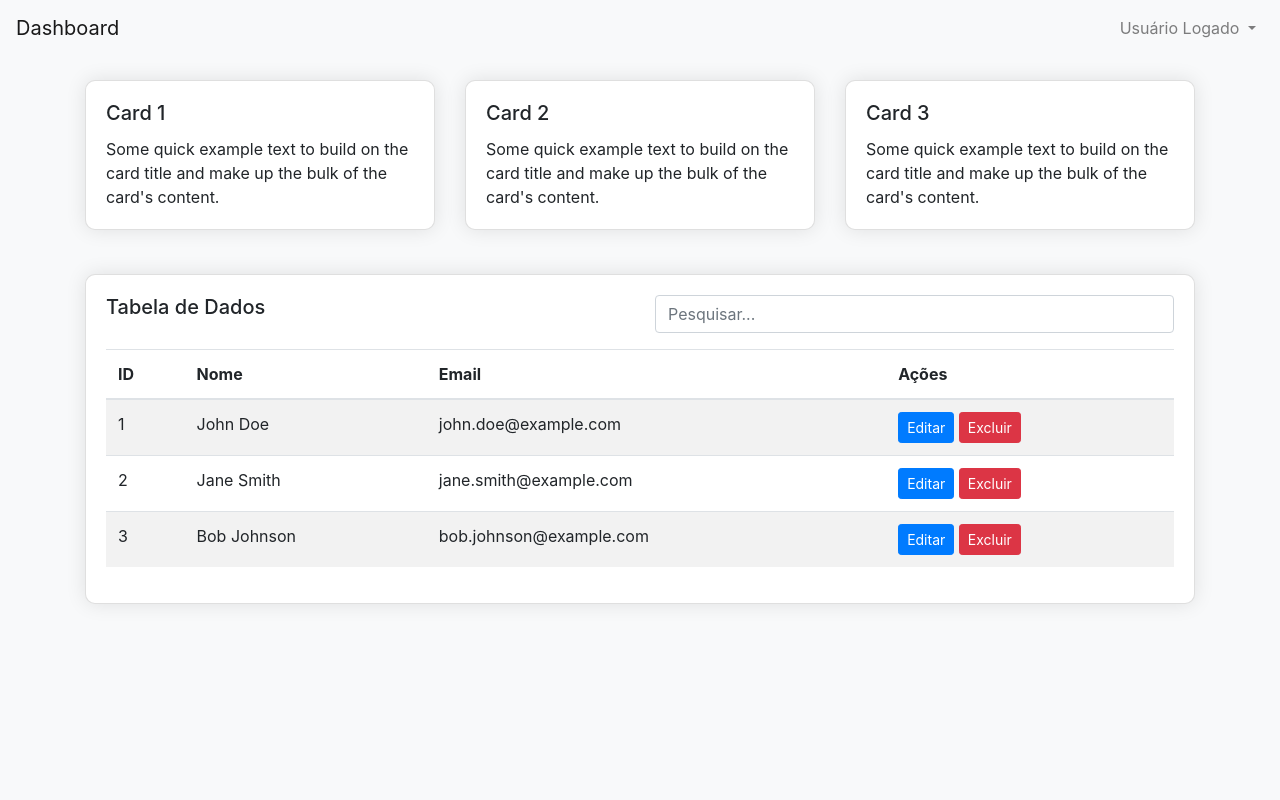
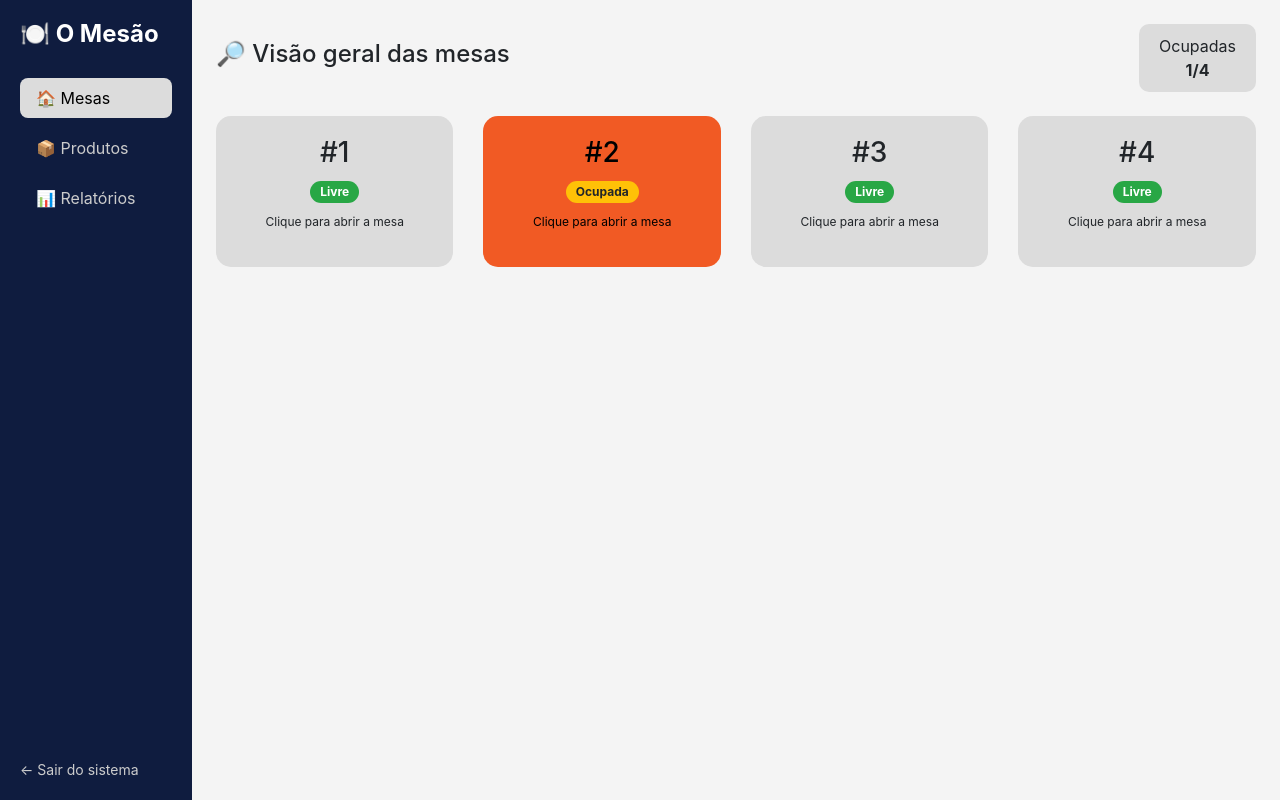
Before and after one commit to lucas-travassos/ads-senai, a PHP site: page /dashboard.html in a window 1280 px wide. Run offline with PHP 8.4, Linux system fonts and the light colour scheme.

Commit message:
OT6: Desenvolvido layout e estilização inicial página cadastro.html e dashboard.html

```diff
--- a/EstudosBootstrap/bootstrap46/aula06/dashboard.html
+++ b/EstudosBootstrap/bootstrap46/aula06/dashboard.html
@@ -16,116 +16,81 @@
 </head>
 
 <body>
-    <nav class="navbar navbar-expand-lg navbar-light bg-light">
-        <a class="navbar-brand" href="#">Dashboard</a>
-        <div class="collapse navbar-collapse justify-content-end">
-            <ul class="navbar-nav">
-                <li class="nav-item dropdown">
-                    <a class="nav-link dropdown-toggle" href="#" id="navbarDropdown" role="button"
-                        data-toggle="dropdown" aria-haspopup="true" aria-expanded="false">
-                        Usuário Logado
-                    </a>
-                    <div class="dropdown-menu dropdown-menu-right" aria-labelledby="navbarDropdown">
-                        <a class="dropdown-item" href="#">Perfil</a>
-                        <a class="dropdown-item" href="#">Sair</a>
-                    </div>
-                </li>
-            </ul>
+    <div class="d-flex">
+
+        <div class="sidebar d-flex flex-column justify-content-between">
+
+            <div>
+                <h4 class="logo">🍽️ O Mesão</h4>
+
+                <ul class="nav flex-column mt-4">
+                    <li class="nav-item active">
+                        <a class="nav-link" href="#">🏠 Mesas</a>
+                    </li>
+                    <li class="nav-item">
+                        <a class="nav-link" href="#">📦 Produtos</a>
+                    </li>
+                    <li class="nav-item">
+                        <a class="nav-link" href="#">📊 Relatórios</a>
+                    </li>
+                </ul>
+            </div>
+
+            <div class="logout">
+                ← Sair do sistema
+            </div>
+
         </div>
-    </nav>
 
-    <div class="container mt-4">
-        <div class="row">
-            <div class="col-md-4">
-                <div class="card card-custom">
-                    <div class="card-body">
-                        <h5 class="card-title">Card 1</h5>
-                        <p class="card-text">Some quick example text to build on the card title and make up the bulk of
-                            the card's
-                            content.</p>
+        <div class="content p-4 w-100">
+
+            <div class="d-flex justify-content-between align-items-center mb-4">
+                <h4>🔎 Visão geral das mesas</h4>
+
+                <div class="status-box">
+                    Ocupadas <br>
+                    <strong>1/4</strong>
+                </div>
+            </div>
+
+            <div class="row">
+
+                <div class="col-md-3">
+                    <div class="mesa-card">
+                        <h3>#1</h3>
+                        <span class="badge badge-success">Livre</span>
+                        <p>Clique para abrir a mesa</p>
                     </div>
                 </div>
-            </div>
-            <div class="col-md-4">
-                <div class="card card-custom">
-                    <div class="card-body">
-                        <h5 class="card-title">Card 2</h5>
-                        <p class="card-text">Some quick example text to build on the card title and make up the bulk of
-                            the card's
-                            content.</p>
+
+                <div class="col-md-3">
+                    <div class="mesa-card ocupada">
+                        <h3>#2</h3>
+                        <span class="badge badge-warning">Ocupada</span>
+                        <p>Clique para abrir a mesa</p>
                     </div>
                 </div>
-            </div>
-            <div class="col-md-4">
-                <div class="card card-custom">
-                    <div class="card-body">
-                        <h5 class="card-title">Card 3</h5>
-                        <p class="card-text">Some quick example text to build on the card title and make up the bulk of
-                            the card's
-                            content.</p>
+
+                <div class="col-md-3">
+                    <div class="mesa-card">
+                        <h3>#3</h3>
+                        <span class="badge badge-success">Livre</span>
+                        <p>Clique para abrir a mesa</p>
                     </div>
                 </div>
+
+                <div class="col-md-3">
+                    <div class="mesa-card">
+                        <h3>#4</h3>
+                        <span class="badge badge-success">Livre</span>
+                        <p>Clique para abrir a mesa</p>
+                    </div>
+                </div>
+
             </div>
+
         </div>
 
-        <div class="row mt-4">
-            <div class="col-12">
-                <div class="card card-custom">
-                    <div class="card-body">
-                        <div class="row mb-3">
-                            <div class="col-md-6">
-                                <h5 class="card-title">Tabela de Dados</h5>
-                            </div>
-                            <div class="col-md-6 text-right">
-                                <input type="text" class="form-control" placeholder="Pesquisar...">
-                            </div>
-                        </div>
-                        <div class="table-wrapper">
-                            <table class="table table-striped">
-                                <thead>
-                                    <tr>
-                                        <th>ID</th>
-                                        <th>Nome</th>
-                                        <th>Email</th>
-                                        <th>Ações</th>
-                                    </tr>
-                                </thead>
-                                <tbody>
-                                    <tr>
-                                        <td>1</td>
-                                        <td>John Doe</td>
-                                        <td>john.doe@example.com</td>
-                                        <td>
-                                            <button class="btn btn-primary btn-sm">Editar</button>
-                                            <button class="btn btn-danger btn-sm">Excluir</button>
-                                        </td>
-                                    </tr>
-                                    <tr>
-                                        <td>2</td>
-                                        <td>Jane Smith</td>
-                                        <td>jane.smith@example.com</td>
-                                        <td>
-                                            <button class="btn btn-primary btn-sm">Editar</button>
-                                            <button class="btn btn-danger btn-sm">Excluir</button>
-                                        </td>
-                                    </tr>
-                                    <tr>
-                                        <td>3</td>
-                                        <td>Bob Johnson</td>
-                                        <td>bob.johnson@example.com</td>
-                                        <td>
-                                            <button class="btn btn-primary btn-sm">Editar</button>
-                                            <button class="btn btn-danger btn-sm">Excluir</button>
-                                        </td>
-                                    </tr>
-                                    <!-- Adicione mais linhas conforme necessário -->
-                                </tbody>
-                            </table>
-                        </div>
-                    </div>
-                </div>
-            </div>
-        </div>
     </div>
 
 
--- a/EstudosBootstrap/bootstrap46/aula06/styles/custom2.css
+++ b/EstudosBootstrap/bootstrap46/aula06/styles/custom2.css
@@ -1,3 +1,90 @@
+body {
+  margin: 0;
+  background-color: #e9e9e9;
+}
+
+/* SIDEBAR */
+.sidebar {
+  width: 220px;
+  height: 100vh;
+  background-color: #0f1c3f;
+  color: white;
+  padding: 20px;
+}
+
+.logo {
+  font-weight: bold;
+}
+
+.nav-link {
+  color: #ccc;
+  margin: 5px 0;
+  border-radius: 8px;
+}
+
+.nav-link:hover {
+  background-color: #1f2d5a;
+  color: white;
+}
+
+.active .nav-link {
+  background-color: #dcdcdc;
+  color: black;
+}
+
+/* LOGOUT */
+.logout {
+  font-size: 14px;
+  color: #ccc;
+  cursor: pointer;
+}
+
+/* CONTEÚDO */
+.content {
+  background-color: #f4f4f4;
+  min-height: 100vh;
+}
+
+/* STATUS BOX */
+.status-box {
+  background-color: #dcdcdc;
+  padding: 10px 20px;
+  border-radius: 10px;
+  text-align: center;
+}
+
+/* CARDS */
+.mesa-card {
+  background-color: #dcdcdc;
+  border-radius: 15px;
+  padding: 20px;
+  text-align: center;
+  margin-bottom: 20px;
+  cursor: pointer;
+}
+
+.mesa-card h3 {
+  font-size: 28px;
+}
+
+.mesa-card p {
+  font-size: 12px;
+  margin-top: 10px;
+}
+
+/* CARD OCUPADO */
+.mesa-card.ocupada {
+  background-color: #f15a24;
+  color: black;
+}
+
+/* BADGES */
+.badge {
+  font-size: 12px;
+  padding: 5px 10px;
+  border-radius: 20px;
+}
+
 body {
   background-color: #f8f9fa;
 }
@@ -5,9 +92,5 @@
 .card-custom {
   box-shadow: 0 0 20px rgba(0, 0, 0, 0.1);
   border-radius: 10px;
-      margin-bottom: 20px;
+  margin-top: 20px;
 }
-
-    .table-wrapper {
-      overflow-x: auto;
-    }
```
Also changed, not shown: EstudosBootstrap/bootstrap46/aula06/cadastro.html (+23 -26 lines), EstudosBootstrap/bootstrap46/aula06/styles/custom3.css (indentation only). Lines whose indentation alone changed are shown as unchanged.
